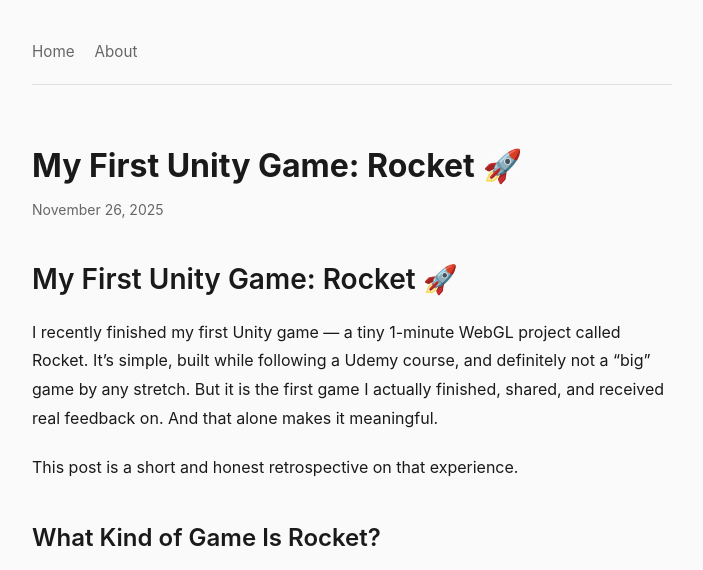
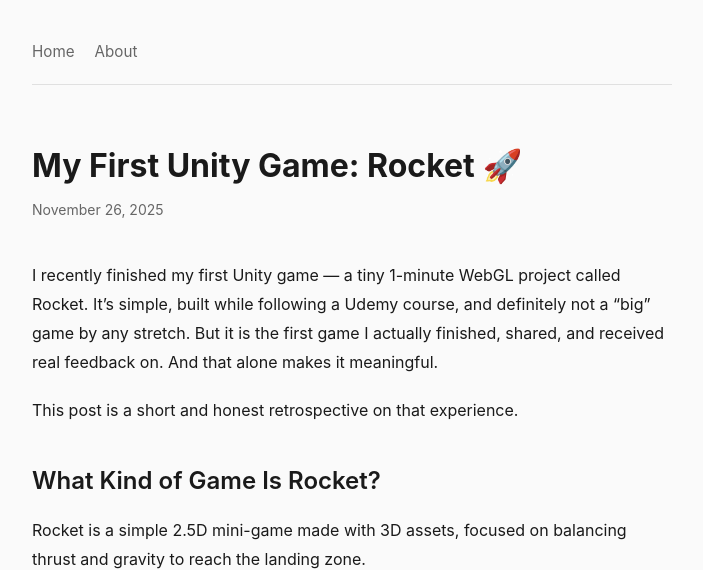
Before and after one commit to c-woojin/c-woojin.github.io, a Jekyll site: the page built from _posts/2025-11-27-first_game.md, in a window 1280 px wide and 900 px high, cut to the strip 0-570 px from the top of the window. Shown: the whole strip, without its empty margins (288-991 px from the left). Built offline with Jekyll 4.4.1, drawn with Linux system fonts in a browser that asks for light colours.

Commit message:
chore: remove title from first game blog post for clarity

```diff
--- a/_posts/2025-11-27-first_game.md
+++ b/_posts/2025-11-27-first_game.md
@@ -4,8 +4,6 @@
 date: 2025-11-27 00:00:00 +0900
 tags: [game]
 ---
-
-# My First Unity Game: Rocket 🚀
 
 I recently finished my first Unity game — a tiny 1-minute WebGL project called Rocket.
 It’s simple, built while following a Udemy course, and definitely not a “big” game by any stretch.
```
